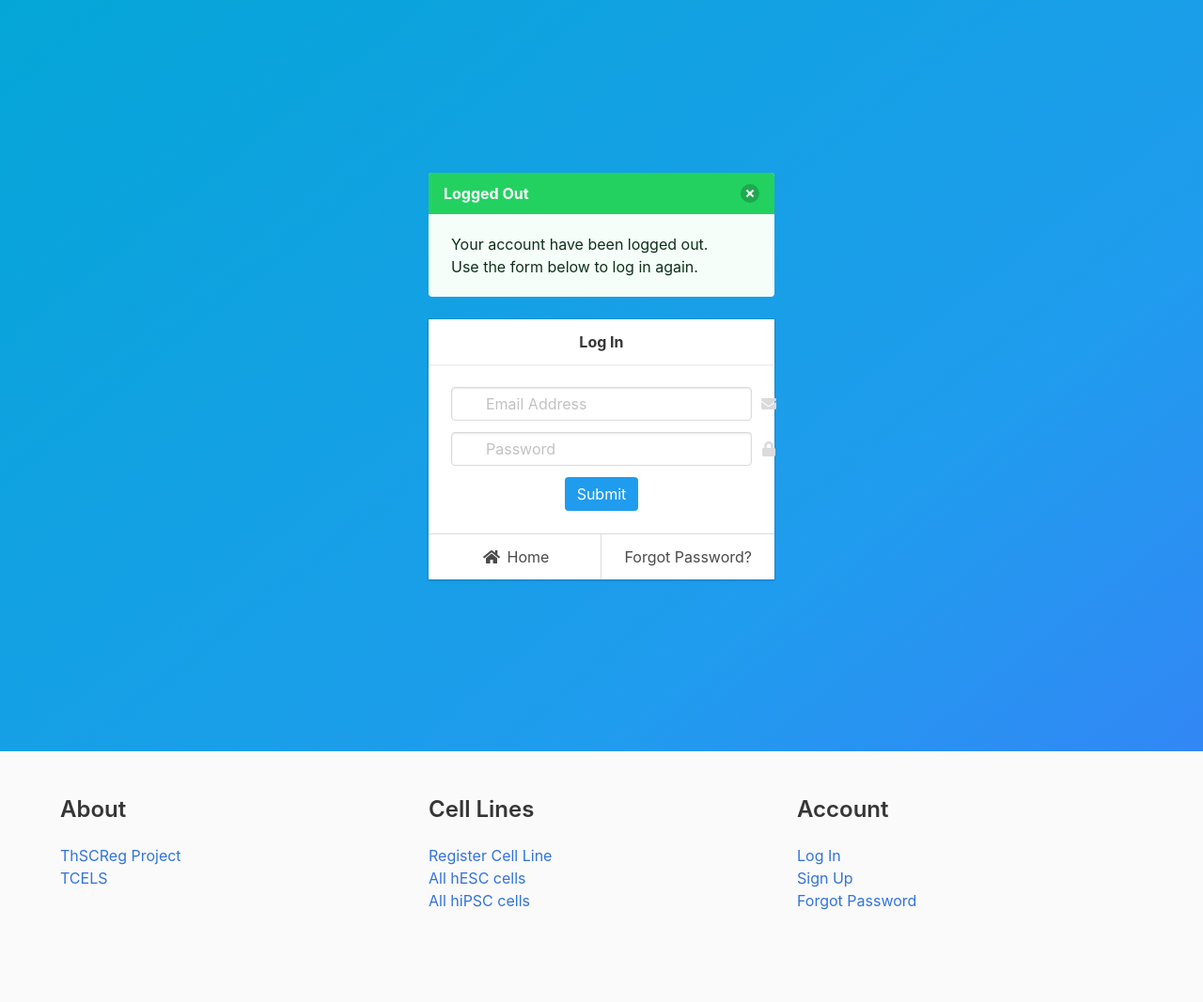
After one commit to likit/thaiscreg2019, a Flask app: page /logout_form in a window 1280 px wide. The commit adds this page. Shown: the whole page at 94% size. Run offline with Flask 2, Linux system fonts and the light colour scheme; the visitor is signed in with stand-in values (Sample User, id 1); some libraries are stand-ins or nearby versions.

Commit message:
added logout view and template
edited the login form

```diff
--- a/app/main/views.py
+++ b/app/main/views.py
@@ -1,10 +1,10 @@
-from flask import render_template, redirect, request
+from flask import render_template, redirect, request, url_for
 from . import mainbp as main
 from .forms import SignUpForm, LogInForm
 from collections import defaultdict
 from .models import User
 from ..app import db
-from flask_login import login_user, current_user
+from flask_login import login_user, current_user, logout_user
 
 @main.route('/', methods=['GET', 'POST'])
 def index():
@@ -48,3 +48,13 @@ def log_user_in():
 
     return render_template('main/login.html', form=form,
                            error_msg=error_msg)
+
+
+@main.route('/logout_form', methods=['GET', 'POST'])
+def log_user_out():
+    if current_user.is_authenticated:
+        form = LogInForm()
+        logout_user()
+        return render_template('main/logout.html', form=form)
+    else:
+        return redirect(url_for('main.log_user_in'))
--- a/app/templates/main/index.html
+++ b/app/templates/main/index.html
@@ -30,12 +30,13 @@
                         <a class="navbar-item">
                             About
                         </a>
-                        {% if current_user %}
+                        {% if current_user.is_authenticated %}
                         <a class="navbar-item">
                             Account
                         </a>
                         <div class="navbar-item">
-                            <a class="button is-light">
+                            <a class="button is-light"
+                                href="{{ url_for('main.log_user_out') }}">
                                 Sign Out
                             </a>
                         </div>
--- /dev/null
+++ b/app/templates/main/logout.html
@@ -0,0 +1,69 @@
+{% extends "base.html" %}
+
+{% block content %}
+    <section class="hero is-info is-fullheight is-bold">
+        <div class="hero-head">
+        </div>
+        <div class="hero-body" id="app">
+            <div class="container">
+                <div class="columns">
+                    <div class="column is-one-third is-offset-4">
+                        <b-message title="Logged Out" type="is-success">
+                            <p>Your account have been logged out.</p>
+                            <p>
+                                Use the form below to log in again.
+                            </p>
+                        </b-message>
+                        <div class="card">
+                            <div class="card-header">
+                                <p class="card-header-title is-centered">
+                                    Log In
+                                </p>
+                            </div>
+                            <div class="card-content">
+                                <form method="post" action="{{ url_for('main.log_user_in') }}">
+                                    {{ form.hidden_tag() }}
+                                    <div class="field">
+                                        <div class="control has-icons-left">
+                                            {{ form.email(placeholder='Email Address', class='input') }}
+                                            <span class="icon">
+                                                <i class="fas fa-envelope"></i>
+                                            </span>
+                                        </div>
+                                    </div>
+                                    <div class="field">
+                                        <div class="control has-icons-left">
+                                            {{ form.password(placeholder='Password', class='input') }}
+                                            <span class="icon">
+                                                <i class="fas fa-lock"></i>
+                                            </span>
+                                        </div>
+                                    </div>
+                                    <div class="has-text-centered">
+                                        {{ form.submit(class='button is-info') }}
+                                    </div>
+                                </form>
+                            </div>
+                            <footer class="card-footer">
+                                <a class="card-footer-item" href="/">
+                                <span class="icon">
+                                    <i class="fas fa-home"></i>
+                                </span>&nbsp;Home
+                                </a>
+                                <a class="card-footer-item">Forgot Password?</a>
+                            </footer>
+                        </div>
+                    </div>
+                </div>
+            </div>
+        </div>
+    </section>
+{% endblock %}
+{% block scripts %}
+    {{ super() }}
+    <script>
+        var vueApp = new Vue({
+            el: '#app',
+        });
+    </script>
+{% endblock %}
```
Also changed, not shown: app/templates/main/login.html (+16 -8 lines).
